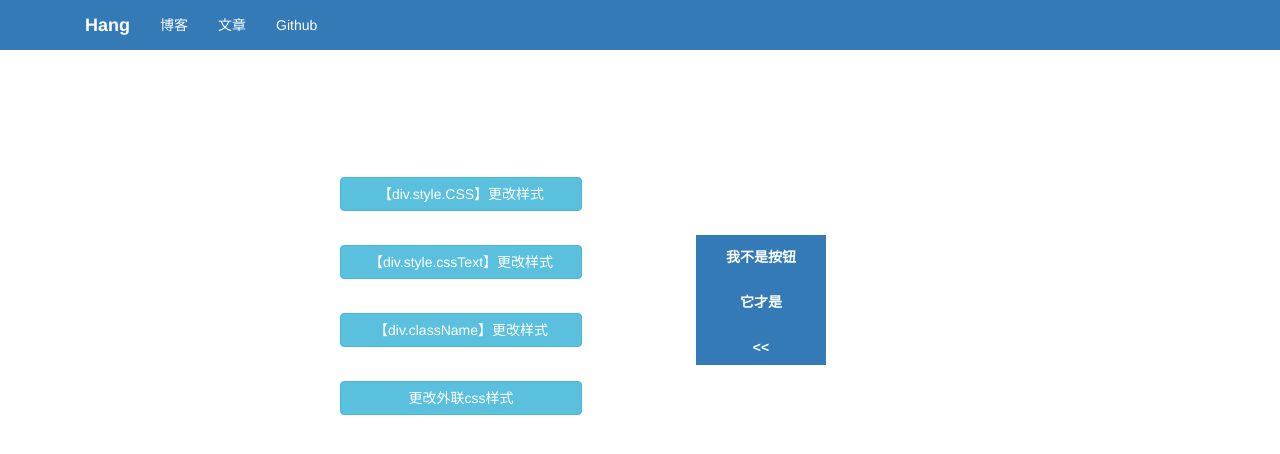
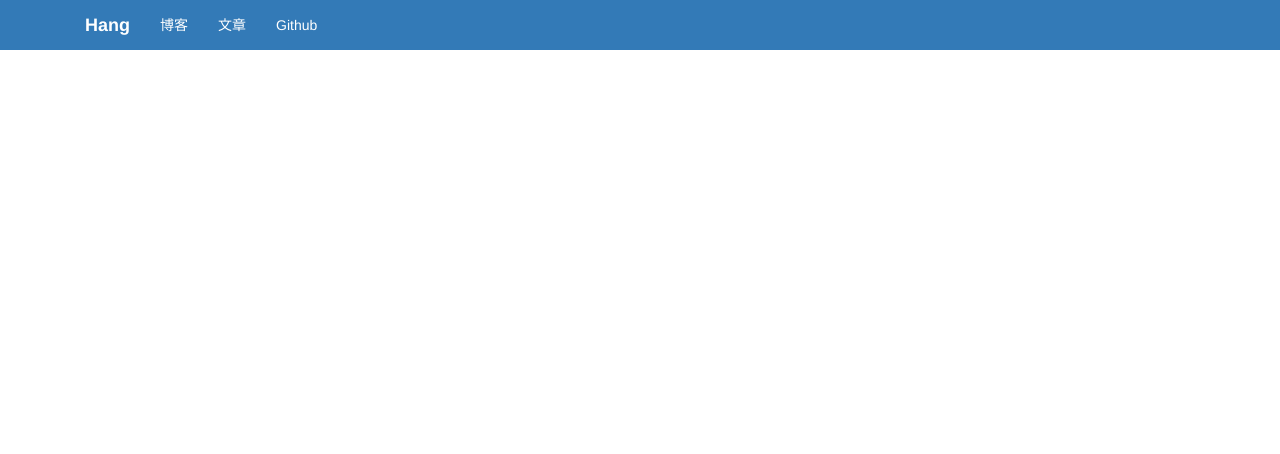
Before and after one commit to RunCoderHang/RunCoderHang.github.io, a Jekyll site: the page demo/demo/test.html, which Jekyll copies as it is, in a window 1280 px wide. Shown: the top 454 px of the page. Built offline with Jekyll 4.4.1, drawn with Linux system fonts in a browser that asks for light colours.

Commit message:
test-demo

```diff
--- a/demo/demo/css1.css
+++ /dev/null
@@ -1,38 +0,0 @@
-.main{
-	display: flex;
-	width: 600px;
-	height: 300px;
-	margin: 100px auto;
-}
-.style1{
-	width: 130px;
-	height: 130px;
-	background-color: #337ab7;
-	color: #fff;
-	font-size: 14px;
-	font-weight: bold;
-	text-align: center;
-	line-height: 45px;
-	margin: 85px auto;
-}
-.style2{
-	width: 70px;
-	height: 70px;
-	background-color: #337ab7;
-	color: #fff;
-	font-size: 14px;
-	font-weight: bold;
-	text-align: center;
-	line-height: 24px;
-	margin: 115px auto;
-	border-radius: 50%;
-}
-.tool{
-	width: 242px;
-	height: 300px;
-	padding: 10px 0;
-}
-.btn{
-	width: 242px;
-	margin: 17px auto;
-}
--- a/demo/demo/test.html
+++ b/demo/demo/test.html
@@ -5,41 +5,8 @@
 	<meta name="viewport" content="width=device-width,initial-scale=1,user-scalable=no">
 	<title>test</title>
 	<link rel="stylesheet" type="text/css" href="https://cdn.bootcss.com/bootstrap/3.3.7/css/bootstrap.min.css">
-	<link rel="stylesheet" href="css1.css" id="css">
-	<!-- <link rel="stylesheet" href="css2.css" id="css"> -->
 	<!---------------------- CSS ----------------------->
-	<style type="text/css">
-		@media screen and (max-width: 700px){
-			.main{
-				width: 350px;
-				height: 300px;
-			}
-			.style1{
-				width: 110px;
-				height: 110px;
-				margin: 85px auto;
-				line-height: 39px;
-				margin: 78px auto;
-			}
-			.style2{
-				width: 70px;
-				height: 70px;
-				font-size: 14px;
-				line-height: 24px;
-				margin: 95px auto;
-				border-radius: 50%;
-			}
-			.tool{
-				width: 178px;
-				height: 300px;
-				padding: 10px 0;
-			}
-			.btn{
-				width: 178px;
-				margin: 17px auto;
-				font-size: 10px;
-			}
-		}
+
 	</style>
 </head>
 <style>
@@ -78,40 +45,10 @@
 	</header>
 
 	<!---------------------- 详解 ----------------------->
-	<div class="main">
-		<div id="tool" class="tool">
-			<input  class="btn btn-info" type="button" value="【div.style.CSS】更改样式" onclick="changeBackgroundColor()">
-			<input class="btn btn-info" type="button" value="【div.style.cssText】更改样式" onclick="changeFontSize()" >
-			<input class="btn btn-info" type="button" value="【div.className】更改样式" onclick="addRadius()" >
-			<input class="btn btn-info" type="button" value="更改外联css样式" onclick="recover()" >
-		</div>
-		<div id="div" class="style1">
-			我不是按钮<br>它才是<br><<
-		</div>
-	</div>
+
 
 	<!---------------------- Js ----------------------->
 	<script src="https://cdn.bootcss.com/jquery/3.3.1/jquery.js"></script>
 	<script src="https://cdn.bootcss.com/bootstrap/3.3.7/js/bootstrap.min.js" type="text/javascript"></script>
-
-	<script>
-		function changeBackgroundColor(){
-			var div = document.getElementById("div");
-			div.style.backgroundColor="#06d6a0";
-		}
-		function changeFontSize(){
-			var div = document.getElementById("div");
-			div.style.cssText = "font-size: 7px;"
-		}
-		function addRadius(){
-			var div = document.getElementById("div");
-			//div.className = "style2";
-		    div.setAttribute("class", "style2");
-		}
-		function recover(){
-			var div = document.getElementById("css");
-   			div.setAttribute("href","css2.css");
-		}
-	</script>
 </body>
 </html>
```
Also changed, not shown: demo/demo/css2.css (deleted, +0 -37 lines).
